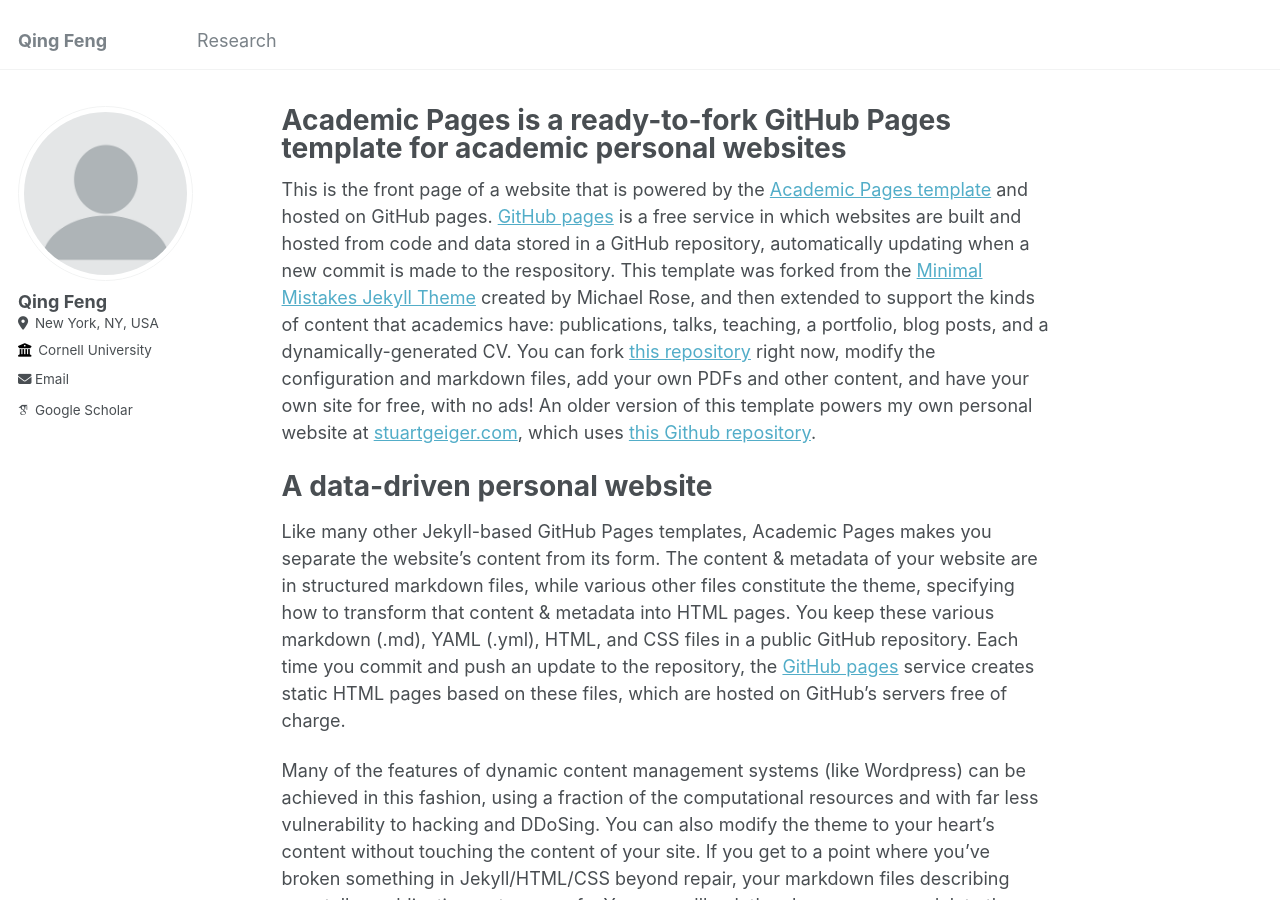
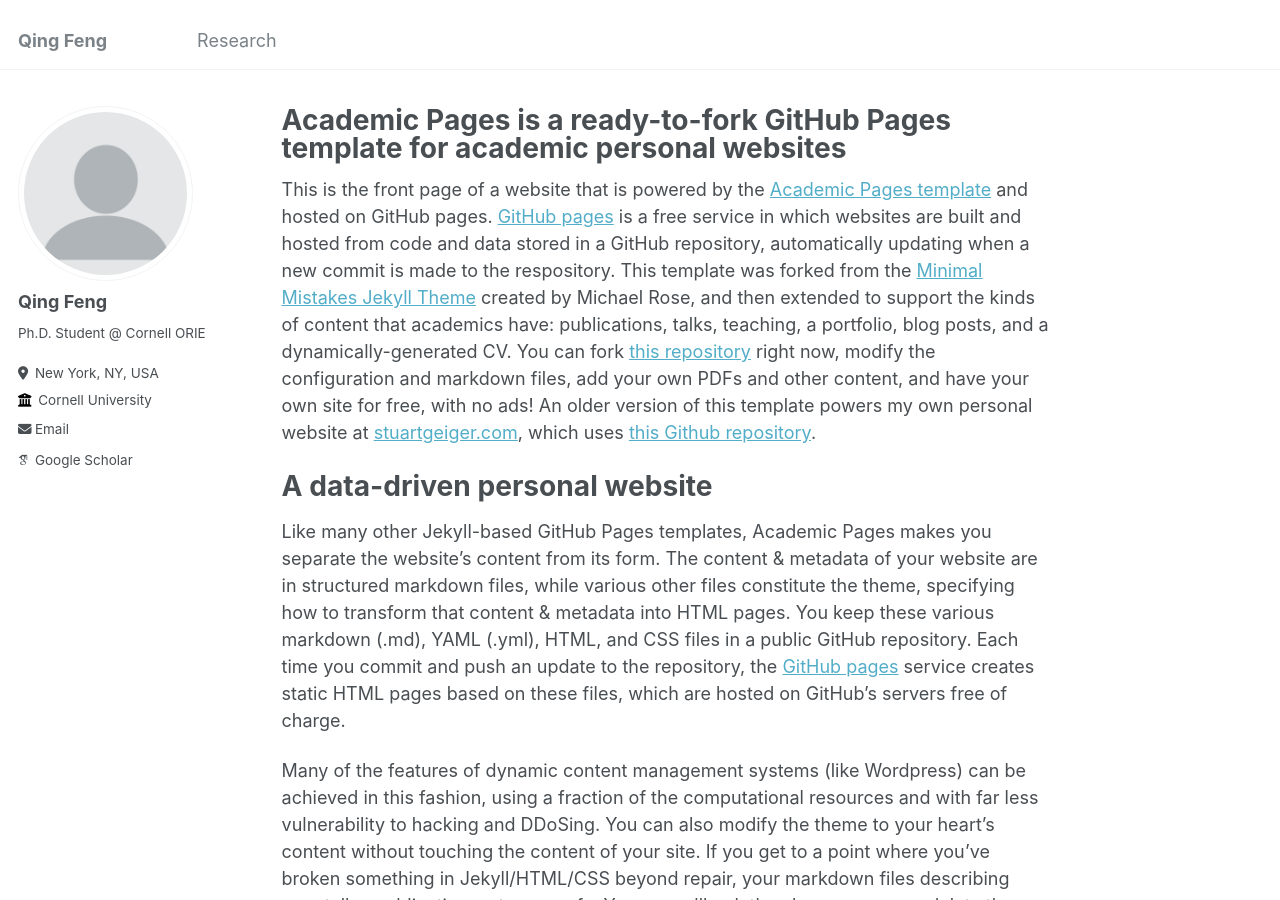
Before and after one commit to qfeng48/qfeng48.github.io, a Jekyll site: the page built from _pages/about.md, in a window 1280 px wide and 900 px high. Built offline with Jekyll 4.4.1, drawn with Linux system fonts in a browser that asks for light colours; some web fonts are replaced.

Commit message:
Update _config.yml

```diff
--- a/_config.yml
+++ b/_config.yml
@@ -23,6 +23,7 @@ author:
   # Biographic information
   avatar           : "profile.png"
   name             : "Qing Feng"
+  bio              : "Ph.D. Student @ Cornell ORIE"
   location         : "New York, NY, USA"
   employer         : "Cornell University"
   email            : "qf48@cornell.edu"
```
